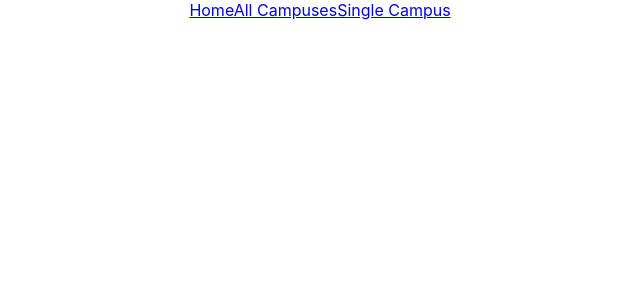
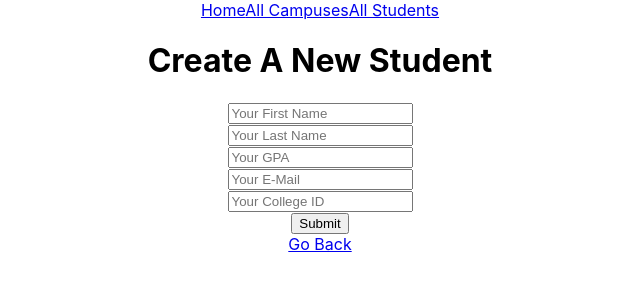
Before and after one commit to duvivierbri/FullStackCRUDApplication, a React (Create React App) app: page /new-student in a window 1280 px wide. Shown: the top 300 px of the page, without its empty margins (320-960 px from the left). Built offline with nearby package versions, Linux system fonts and the light colour scheme.

Commit message:
Added student pages to the main branch to connect everything and make some final modifications to the front end

```diff
--- a/src/App.js
+++ b/src/App.js
@@ -5,6 +5,8 @@ import PageRender from './Components/Homepage';
 import AllCampus from './Components/AllCampus';
 import Homepage from './Components/Homepage';
 import SingleCampus from './Components/SingleCampus';
+import AllStudentsPage from './Components/AllStudentsPage';
+import NewStudentForm from './Components/newStudentForm';
 
 function App() {
   return (
@@ -12,7 +14,7 @@ function App() {
       <BrowserRouter>
         <Link to="/">Home</Link>
         <Link to="/all-campus">All Campuses</Link>
-        <Link to="/single-campus">Single Campus</Link>
+        <Link to="/all-students">All Students</Link>
 
         <Switch>
           <Route exact path="/">
@@ -26,6 +28,15 @@ function App() {
           <Route path="/single-campus">
             <SingleCampus />
           </Route>
+
+          <Route path="/all-students">
+            <AllStudentsPage />
+          </Route>
+
+          <Route path="/new-student">
+            <NewStudentForm />
+          </Route>
+
         </Switch>
 
       </BrowserRouter>
--- /dev/null
+++ b/src/Components/AllStudentsPage.js
@@ -0,0 +1,61 @@
+import React, {Component} from 'react';
+import { BrowserRouter, Route, Link, Switch} from 'react-router-dom';
+import axios from 'axios';
+//importing resources
+import StudentCard from './StudentCard';
+
+class AllStudentsPage extends Component{
+  constructor(props){
+      super(props);
+
+      this.state = {
+        //Student data has mock data so you can get an idea of what the cards look like :)
+        studentData: [{firstName: "Emily", lastName: "Brown", gpa: 3.20, email: "emily@mail.com", collegeID: 12345678}],
+        loadMsg:""
+      }
+  }
+
+    //When the page loads
+    componentDidMount(){
+        //Get student data from database upon mount so cards can be displayed
+        this.getStudentData()
+
+        if (this.state.studentData.length == 0){
+            this.setState({
+                loadMsg: "You have no students in database"
+            });
+        } else {
+            this.setState({
+                loadMsg: ""
+            });
+        }
+    }
+
+    getStudentData = () => {
+        //NOTE - I don't know what the URL is for the database to this is here as filler... UPDATE LATER!
+        axios.get('http://localhost:3000/STUDENTDATAURLGOESHERE')
+        .then((response) => {
+            this.setState({
+                studentData: response
+            })
+        })
+        .catch((error) => console.log(error));
+
+        console.log("Students from Database: \n" + this.state.studentData)
+    }
+
+  render(){
+      //Display all students from database
+      const showStudents = this.state.studentData.map(data => <StudentCard student={data}/>)
+        return(
+            <div>
+                <h1>All Students!!</h1>
+                <Link to='/new-student'>Click Here To Add A Student!</Link>
+                <p>{this.state.loadMsg}</p>
+                {showStudents}
+            </div>
+        );
+    }
+}
+
+export default AllStudentsPage;
--- /dev/null
+++ b/src/Components/StudentCard.js
@@ -0,0 +1,26 @@
+import React, { Component } from "react"
+import ReactDOM from 'react-dom';
+
+//Each Campus displayed on the All Campus page are displayed using one of these CampusCard components
+function StudentCard(props){
+    return (
+        <div className="StudentCard">
+            <div className="StudentFirstName">
+                <h3>Name: {props.student.firstName} {props.student.lastName}</h3>
+            </div>
+
+            <div className="StudentGPA">
+                <p>GPA: {props.student.gpa}</p>
+            </div>
+
+            <div className="StudentEmail">
+                <p>Email: {props.student.email}</p>
+            </div>
+
+            <div className="StudentID">
+                <p>College ID: {props.student.collegeID}</p>
+            </div>
+        </div>
+
+    )
+} export default StudentCard;
--- /dev/null
+++ b/src/Components/newStudentForm.js
@@ -0,0 +1,111 @@
+import React, {Component} from 'react';
+import { BrowserRouter, Route, Link, Switch} from 'react-router-dom';
+import axios from 'axios';
+
+//Import Components
+import AllStudentsPage from './AllStudentsPage';
+
+class NewStudentForm extends Component{
+  constructor(props){
+      super(props);
+
+      this.state = {
+        firstName: '',
+        lastName: '',
+        gpa: '',
+        email: '',
+        collegeID: ''
+      }
+  }
+
+  updateFirstName = (event) => {
+    this.setState({
+      firstName: event.target.value
+    });
+  }
+
+  updateLastName = (event) => {
+    this.setState({
+      lastName: event.target.value
+    });
+  }
+
+  updateGPA = (event) => {
+    this.setState({
+      gpa: event.target.value
+    });
+  }
+
+  updateEmail = (event) => {
+    this.setState({
+      email: event.target.value
+    })
+  }
+
+  updateCollegeID = (event) => {
+    this.setState({
+      collegeID: event.target.value
+    })
+  }
+
+  submitFunction = (event) => {
+    //Do not know the url for student database, so I added a placeholder for now - UPDATE LATER!
+    axios.post('http://localhost:3000/STUDENTDATABASEURLHERE',{
+      'firstName': this.state.firstName,
+      'lastName': this.state.lastName,
+      'gpa': this.state.gpa,
+      'email': this.state.email,
+      'collegeID': this.state.collegeID
+    }).then(response => {
+      console.log(response);
+    }).catch(error => {
+      console.log(error);
+    });
+  }
+
+  //Sends the information off to database
+  addStudent = async(newStudentObject) => {
+    //NOTE - I don't know what the URL is for the database to this is here as filler... UPDATE LATER!
+   let response = axios.post('http://localhost:3000/STUDENTDATABASEHERE', newStudentObject)
+   .then((response) => {
+     alert("Student Added! You can see the new student in the \"All Students\" page!");
+     console.log(response)
+   })
+   .catch((error) => console.log(error))
+
+   //Reset values back to default
+   {this.setState({
+      firstName: '',
+      lastName: '',
+      gpa: '',
+      email: '',
+      collegeID: ''
+   })}
+}
+
+  render(){
+  return(
+    <div>
+    <form>
+      <h1>Create A New Student</h1>
+      <input placeholder = "Your First Name" onChange={this.updateFirstName} required/>
+      <br/>
+      <input placeholder = "Your Last Name" onChange={this.updateLastName} required/>
+      <br/>
+      <input placeholder = "Your GPA" onChange={this.updateGPA} required/>
+      <br/>
+      <input placeholder = "Your E-Mail" onChange={this.updateEmail} required/>
+      <br/>
+      <input placeholder = "Your College ID" onChange={this.updateCollegeID} required/>
+      <br/>
+      <button type="submit">Submit</button>
+    </form>
+
+    <Link to='/all-students'>Go Back</Link>
+
+    </div>
+  );
+}
+}
+
+export default NewStudentForm;
```
